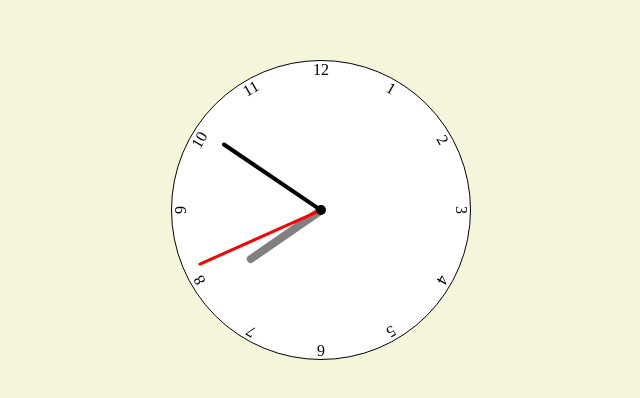
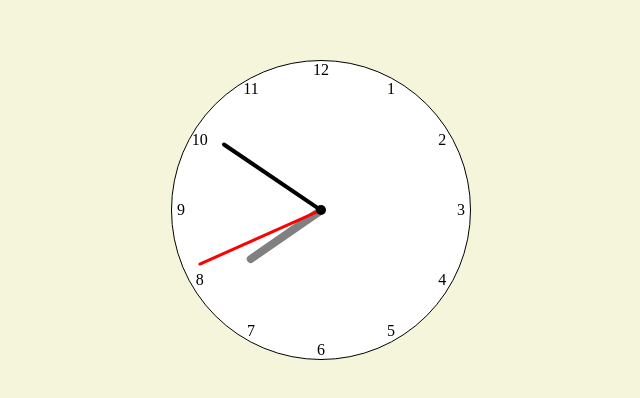
Before and after one commit to abhijithpr123/clock, a plain HTML site: page index.html in a window 1280 px wide. Shown: the part 190-588 px from the top of the page, 319-959 px from the left. Drawn offline with Linux system fonts and the light colour scheme.

Commit message:
number adjusted

```diff
--- a/index.css
+++ b/index.css
@@ -1,16 +1,18 @@
-*{
+* {
     margin: 0%;
     padding: 0%;
     box-sizing: border-box;
 }
-.main{
+
+.main {
     display: flex;
     justify-content: center;
     align-items: center;
     height: 100vh;
-    background-color:beige;
+    background-color: beige;
 }
-.clock{
+
+.clock {
     width: 300px;
     height: 300px;
     border: solid black 1px;
@@ -18,29 +20,66 @@
     background-color: white;
     position: relative;
 }
-.num{
+
+.num {
     width: 100%;
     height: 100%;
-    --rotation:0;
+    --rotation: 0;
     position: absolute;
     text-align: center;
     transform: rotate(var(--rotation));
 }
-.num1{--rotation:30deg;}
-.num2{--rotation:60deg;}
-.num3{--rotation:90deg;}
-.num4{--rotation:120deg;}
-.num5{--rotation:150deg;}
-.num6{--rotation:180deg;}
-.num7{--rotation:210deg;}
-.num8{--rotation:240deg;}
-.num9{--rotation:270deg;}
-.num10{--rotation:300deg;}
-.num11{--rotation:330deg;}
-.num12{--rotation:360deg;}
 
-.hand{
-    --rotation:0;
+.num1 {
+    --rotation: 30deg;
+}
+
+.num2 {
+    --rotation: 60deg;
+}
+
+.num3 {
+    --rotation: 90deg;
+}
+
+.num4 {
+    --rotation: 120deg;
+}
+
+.num5 {
+    --rotation: 150deg;
+}
+
+.num6 {
+    --rotation: 180deg;
+}
+
+.num7 {
+    --rotation: 210deg;
+}
+
+.num8 {
+    --rotation: 240deg;
+}
+
+.num9 {
+    --rotation: 270deg;
+}
+
+.num10 {
+    --rotation: 300deg;
+}
+
+.num11 {
+    --rotation: 330deg;
+}
+
+.num12 {
+    --rotation: 360deg;
+}
+
+.hand {
+    --rotation: 0;
     position: absolute;
     width: 10px;
     height: 40%;
@@ -51,25 +90,28 @@
     background-color: black;
     transform-origin: bottom;
     z-index: 10;
-    transform:translateX(-50%) rotate(calc(var(--rotation) * 1deg));
+    transform: translateX(-50%) rotate(calc(var(--rotation) * 1deg));
 }
 
-.sec{
+.sec {
     width: 3px;
     height: 45%;
     background-color: red;
 }
-.min{
+
+.min {
     width: 4px;
     height: 40%;
     background-color: black;
 }
-.hour{
+
+.hour {
     width: 8px;
     height: 30%;
     background-color: gray;
 }
-.clock::after{
+
+.clock::after {
     content: '';
     width: 10px;
     height: 10px;
@@ -77,7 +119,11 @@
     position: absolute;
     left: 50%;
     top: 50%;
-    transform: translate(-50%,-50%);
+    transform: translate(-50%, -50%);
     z-index: 11;
     border-radius: 50%;
 }
+
+.num>div {
+    transform: rotate(calc(-1 * var(--rotation)));
+}
--- a/index.html
+++ b/index.html
@@ -1,11 +1,13 @@
 <!DOCTYPE html>
 <html lang="en">
+
 <head>
     <meta charset="UTF-8">
     <meta name="viewport" content="width=device-width, initial-scale=1.0">
     <title>Document</title>
     <link rel="stylesheet" href="index.css">
 </head>
+
 <body>
     <div class="main">
         <div class="clock">
@@ -13,22 +15,23 @@
             <div class="hand min" id="min"></div>
             <div class="hand sec" id="sec"></div>
 
-            <div class="num num1">1</div>
-            <div class="num num2">2</div>
-            <div class="num num3">3</div>
-            <div class="num num4">4</div>
-            <div class="num num5">5</div>
-            <div class="num num6">6</div>
-            <div class="num num7">7</div>
-            <div class="num num8">8</div>
-            <div class="num num9">9</div>
-            <div class="num num10">10</div>
-            <div class="num num11">11</div>
-            <div class="num num12">12</div>
+            <div class="num num1"><div>1</div></div>
+            <div class="num num2"><div>2</div></div>
+            <div class="num num3"><div>3</div></div>
+            <div class="num num4"><div>4</div></div>
+            <div class="num num5"><div>5</div></div>
+            <div class="num num6"><div>6</div></div>
+            <div class="num num7"><div>7</div></div>
+            <div class="num num8"><div>8</div></div>
+            <div class="num num9"><div>9</div></div>
+            <div class="num num10"><div>10</div></div>
+            <div class="num num11"><div>11</div></div>
+            <div class="num num12"><div>12</div></div>
 
         </div>
     </div>
 
     <script src="index.js"></script>
 </body>
+
 </html>
```
Also changed, not shown: index.js (+10 -10 lines).
